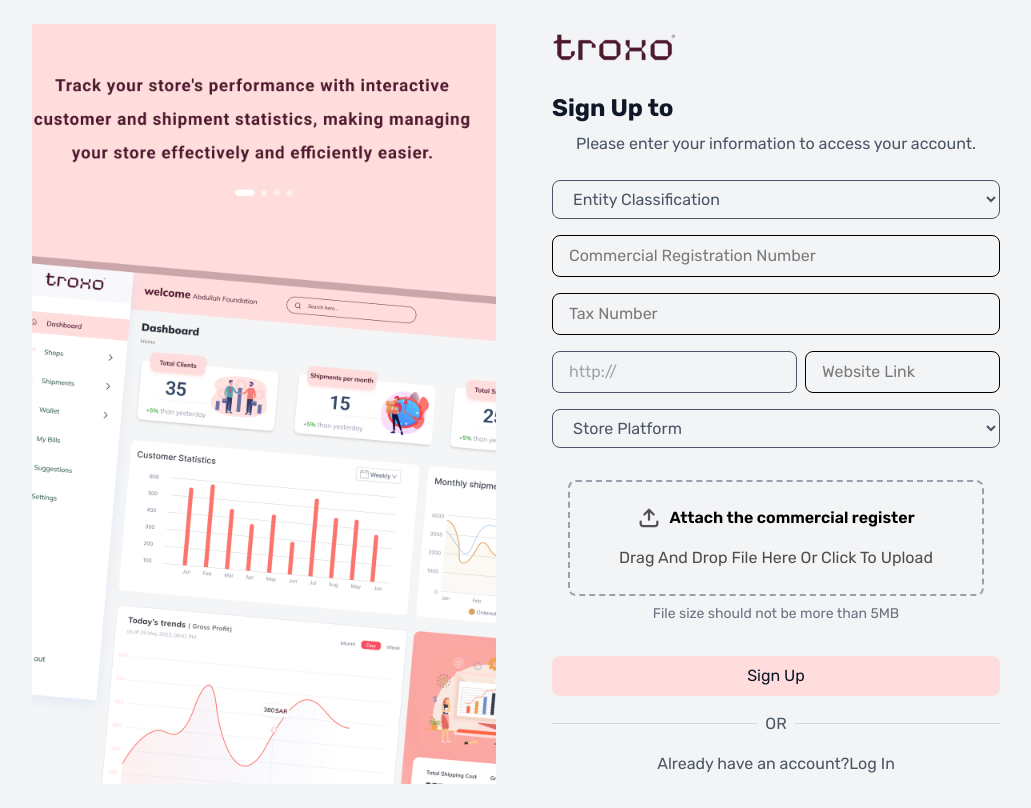
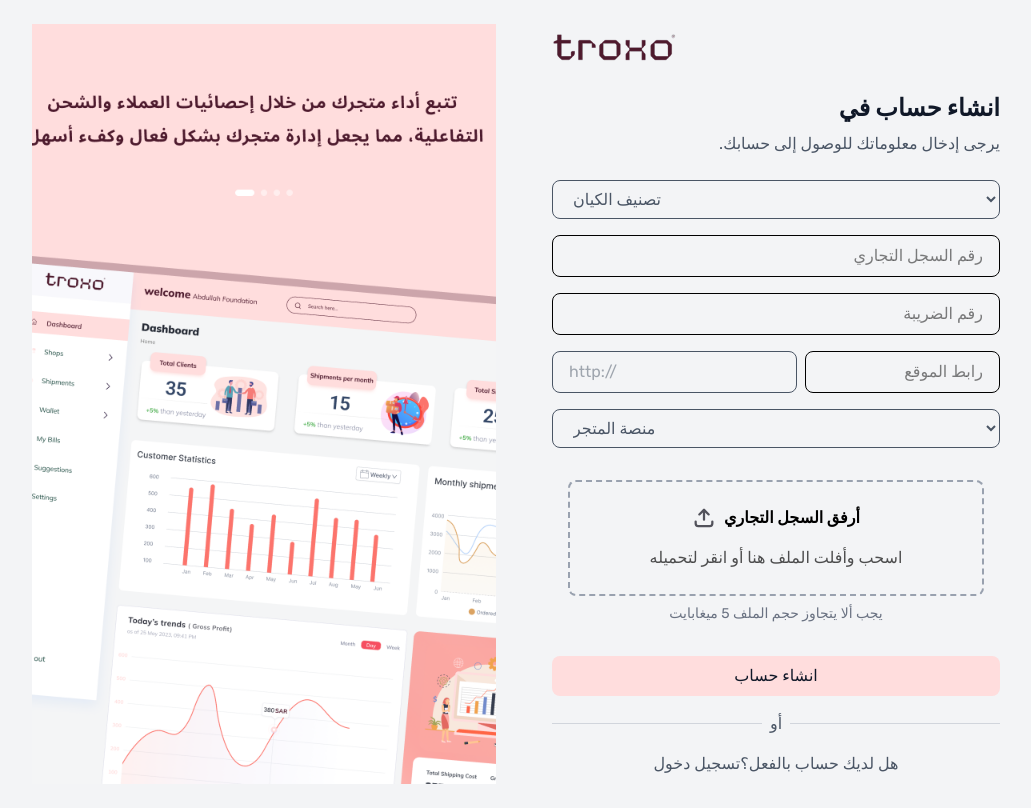
Before and after one commit to Mohammad-Aljada/TroxoWebsite, a React (Vite) app: page /bussinessSignUp in a window 1280 px wide. Shown: the whole page, without its empty margins (120-1151 px from the left). Built offline with nearby package versions, Linux system fonts and the light colour scheme.

Commit message:
Change Language English to Arabic

```diff
--- a/src/Components/FileUpload.jsx
+++ b/src/Components/FileUpload.jsx
@@ -42,16 +42,14 @@
             alt="File Upload Icon"
             className="w-6"
           />
-          <p className="text-base font-semibold ">
-            Attach the commercial register
-          </p>
+          <p className="text-base font-semibold ">أرفق السجل التجاري </p>
         </div>
 
         <label
           htmlFor="file-upload"
           className=" cursor-pointer text-[#2a2a2ad3] mb-2"
         >
-          Drag And Drop File Here Or Click To Upload
+          اسحب وأفلت الملف هنا أو انقر لتحميله
         </label>
 
         <input
@@ -62,7 +60,7 @@
         />
       </div>
       <p className="text-gray-500 text-sm text-center mt-2">
-        File size should not be more than 5MB
+        يجب ألا يتجاوز حجم الملف 5 ميغابايت{" "}
       </p>
       {file && (
         <div className="mt-4 p-4 bg-gray-100 rounded-lg">
--- a/src/Pages/BussinessSignUp.jsx
+++ b/src/Pages/BussinessSignUp.jsx
@@ -6,26 +6,26 @@
       {/* Form Fields */}
       <form className="mt-6 space-y-4">
         <select
-          className="w-full bg-transparent focus:outline-none px-4 py-2 text-gray-600 border rounded-lg pr-2"
+          className="w-full bg-transparent  focus:outline-none px-4 py-2 text-gray-600 border rounded-lg pr-2"
           placeholder="Entity Classification"
         >
-          <option value="Entity Classification">Entity Classification</option>
+          <option value="Entity Classification">تصنيف الكيان</option>
         </select>
         <input
           type="text"
-          placeholder="Commercial Registration Number"
-          className="w-full px-4 py-2 border rounded-lg focus:outline-none focus:ring-2 focus:ring-pink-500"
+          placeholder="رقم السجل التجاري"
+          className="w-full px-4 py-2 border text-right rounded-lg focus:outline-none focus:ring-2 focus:ring-pink-500"
         />
         <input
-          type="email"
-          placeholder="Tax Number"
-          className="w-full px-4 py-2 border rounded-lg focus:outline-none focus:ring-2 focus:ring-pink-500"
+          type="text"
+          placeholder="رقم الضريبة"
+          className="w-full px-4 py-2 border text-right rounded-lg focus:outline-none focus:ring-2 focus:ring-pink-500"
         />
 
         <div className="flex items-center  ">
           <div className="flex items-center mr-2">
             <input
-              type="email"
+              type="text"
               placeholder="http://"
               className="bg-transparent focus:outline-none px-4 py-2 text-gray-600 border rounded-lg pr-2"
             />
@@ -33,8 +33,8 @@
 
           <input
             type="text"
-            placeholder="Website Link"
-            className="w-full focus:outline-none border rounded-lg px-4 py-2"
+            placeholder="رابط الموقع"
+            className="w-full focus:outline-none text-right border rounded-lg px-4 py-2"
           />
         </div>
 
@@ -42,7 +42,7 @@
           className="w-full bg-transparent focus:outline-none px-4 py-2 text-gray-600 border rounded-lg pr-2"
           placeholder="Store Platform"
         >
-          <option value="Store Platform">Store Platform</option>
+          <option value="Store Platform">منصة المتجر</option>
         </select>
 
         <FileUpload />
@@ -51,7 +51,7 @@
           type="submit"
           className="w-full bg-[#FFDDDD] text-gray-900 py-2 rounded-lg hover:bg-pink-300 transition duration-300"
         >
-          Sign Up
+          انشاء حساب
         </button>
       </form>
     </>
--- a/src/Pages/PersonalSignUp.jsx
+++ b/src/Pages/PersonalSignUp.jsx
@@ -7,18 +7,18 @@
       <form className="mt-6 space-y-4">
         <input
           type="text"
-          placeholder="First Name"
-          className="w-full px-4 py-2 border rounded-lg focus:outline-none focus:ring-2 focus:ring-pink-500"
+          placeholder="اسم الاول"
+          className="w-full px-4 py-2 border rounded-lg text-right focus:outline-none focus:ring-2 focus:ring-pink-500"
         />
         <input
           type="text"
-          placeholder="Last Name"
-          className="w-full px-4 py-2 border rounded-lg focus:outline-none focus:ring-2 focus:ring-pink-500"
+          placeholder="اسم العائلة"
+          className="w-full px-4 py-2 border text-right rounded-lg focus:outline-none focus:ring-2 focus:ring-pink-500"
         />
         <input
           type="email"
-          placeholder="Email"
-          className="w-full px-4 py-2 border rounded-lg focus:outline-none focus:ring-2 focus:ring-pink-500"
+          placeholder="البريد الالكتروني"
+          className="w-full px-4 py-2 border text-right rounded-lg focus:outline-none focus:ring-2 focus:ring-pink-500"
         />
 
         <div className="flex items-center  ">
@@ -31,29 +31,29 @@
           </div>
 
           <input
-            type="text"
-            placeholder="5x xxx xxxx"
-            className="w-full focus:outline-none border rounded-lg px-4 py-2"
+            type="phone"
+            placeholder="xxxx xxx x5"
+            className="w-full focus:outline-none border text-right rounded-lg px-4 py-2"
           />
         </div>
 
         <input
           type="password"
-          placeholder="Password"
-          className="w-full px-4 py-2 border rounded-lg focus:outline-none focus:ring-2 focus:ring-pink-500"
+          placeholder="كلمة المرور"
+          className="w-full px-4 py-2 border text-right rounded-lg focus:outline-none focus:ring-2 focus:ring-pink-500"
         />
         <input
           type="password"
-          placeholder="Confirm Password"
-          className="w-full px-4 py-2 border rounded-lg focus:outline-none focus:ring-2 focus:ring-pink-500"
+          placeholder="تاكيد كلمة المرور"
+          className="w-full px-4 py-2 border text-right rounded-lg focus:outline-none focus:ring-2 focus:ring-pink-500"
         />
 
-        <div className="flex items-center space-x-2">
-          <input type="checkbox" id="terms" className="w-4 h-4" />
-          <label htmlFor="terms" className="text-gray-600 text-sm">
-            I agree with <span className="text-[#EE3F36]">Terms</span> and
-            <span className="text-[#EE3F36]">Privacy Policy</span>
+        <div className="flex justify-end items-right space-x-2 ">
+          <label htmlFor="terms" className="text-gray-600 text-sm text-right">
+            أوافق على <span className="text-[#EE3F36] text-right">الشروط</span>و
+            <span className="text-[#EE3F36] text-right">السياسة الخصوصية</span>
           </label>
+          <input type="checkbox" id="terms" className="w-4 h-4 " />
         </div>
 
         {/* Submit Button */}
@@ -63,7 +63,7 @@
             type="submit"
             className="w-full bg-[#FFDDDD] text-gray-900 py-2 rounded-lg hover:bg-pink-300 transition duration-300"
           >
-            Next Step
+            خطوة التالية
           </button>
         </NavLink>
       </form>
--- a/src/Pages/SignIn.jsx
+++ b/src/Pages/SignIn.jsx
@@ -25,52 +25,52 @@
           </div>
 
           {/* Title */}
-          <h2 className="text-2xl font-bold text-left text-gray-900">
-            Get Started Now
+          <h2 className="text-2xl font-bold text-right text-gray-900">
+            ابدأ الآن{" "}
           </h2>
-          <p className="text-gray-600 mt-2">
-            Please enter your information to access your account.
+          <p className="text-gray-600 text-right mt-2">
+            . يرجى إدخال معلوماتك للوصول إلى حسابك
           </p>
 
           {/* Form Fields */}
           <form className="mt-6 space-y-4">
             <input
               type="email"
-              placeholder="Enter your Email"
-              className="w-full px-4 py-2 border rounded-lg focus:outline-none focus:ring-2 focus:ring-pink-500"
+              placeholder="أدخل بريدك الإلكتروني"
+              className="w-full px-4 py-2 border text-right rounded-lg focus:outline-none focus:ring-2 focus:ring-pink-500"
             />
             <input
               type="password"
-              placeholder="Password"
-              className="w-full px-4 py-2 border rounded-lg focus:outline-none focus:ring-2 focus:ring-pink-500"
+              placeholder="ادخل كلمة المرور"
+              className="w-full px-4 py-2 border text-right rounded-lg focus:outline-none focus:ring-2 focus:ring-pink-500"
             />
             <NavLink
               to="/ForgotPassword"
-              className="text-sm text-[#B1B1B2] hover:text-pink-500"
+              className="text-sm text-[#B1B1B2] text-right hover:text-pink-500"
             >
-              Forgot Password?
+              نسيت كلمة المرور؟
             </NavLink>
             {/* Submit Button */}
             <button
               type="submit"
               className="w-full cursor-pointer mt-4 bg-[#FFDDDD]  py-2 rounded-lg hover:bg-pink-300 transition duration-300"
             >
-              Login
+              تسجيل الدخول
             </button>
           </form>
 
           {/* OR Divider */}
           <div className="flex items-center my-4">
             <div className="flex-1 border-t border-gray-300"></div>
-            <span className="px-2 text-gray-600">OR</span>
+            <span className="px-2 text-gray-600">أو</span>
             <div className="flex-1 border-t border-gray-300"></div>
           </div>
 
           {/* Sign Up Link */}
           <p className="text-center text-gray-600 mt-4">
-            Don&apos;t have an account?
+            لا تملك حسابًا؟
             <NavLink to="/" className=" hover:text-pink-600">
-              Signup Free!
+              سجل مجانا
             </NavLink>
           </p>
         </div>
--- a/src/Routers/TamplateSignUp.jsx
+++ b/src/Routers/TamplateSignUp.jsx
@@ -16,34 +16,30 @@
         <div className="w-full md:w-1/2 p-8">
           {/* Logo */}
           <div className="flex justify-start mb-6">
-            <img
-              src="/images/Logo.png"
-              alt="Logo"
-              className="w-32"
-            />
+            <img src="/images/Logo.png" alt="Logo" className="w-32" />
           </div>
 
           {/* Title */}
-          <h2 className="text-2xl font-bold text-left text-gray-900">
-            Sign Up to
+          <h2 className="text-2xl font-bold text-right text-gray-900">
+            انشاء حساب في
           </h2>
-          <p className="text-gray-600 text-center mt-2">
-            Please enter your information to access your account.
+          <p className="text-gray-600 text-right mt-2">
+            .يرجى إدخال معلوماتك للوصول إلى حسابك
           </p>
 
           <Outlet />
           {/* OR Divider */}
           <div className="flex items-center my-4">
             <div className="flex-1 border-t border-gray-300"></div>
-            <span className="px-2 text-gray-600">OR</span>
+            <span className="px-2 text-gray-600">أو</span>
             <div className="flex-1 border-t border-gray-300"></div>
           </div>
 
           {/* Already have an account */}
           <p className="text-center text-gray-600 mt-4">
-            Already have an account?
+            هل لديك حساب بالفعل؟
             <NavLink to="/signin" className="cursor-pointer">
-              Log In
+              تسجيل دخول
             </NavLink>
           </p>
         </div>
```
Also changed, not shown: public/images/LeftSide.png.
